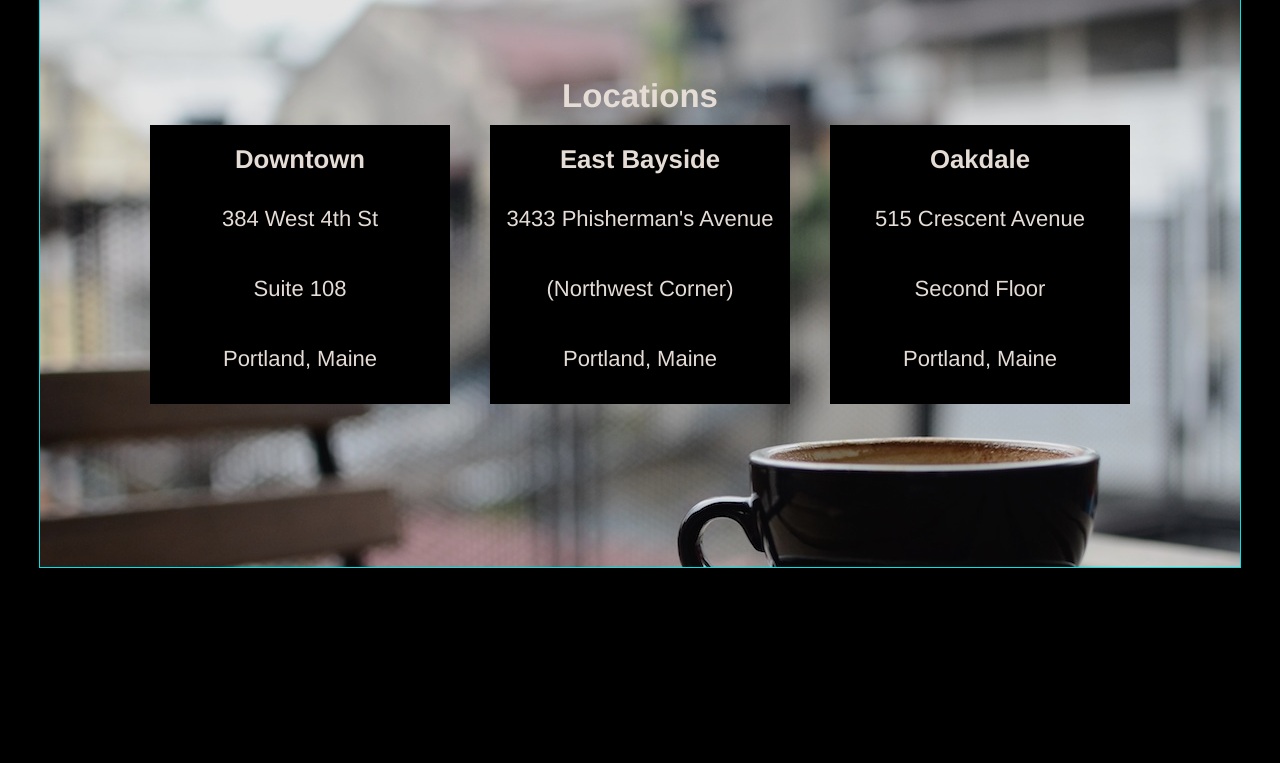
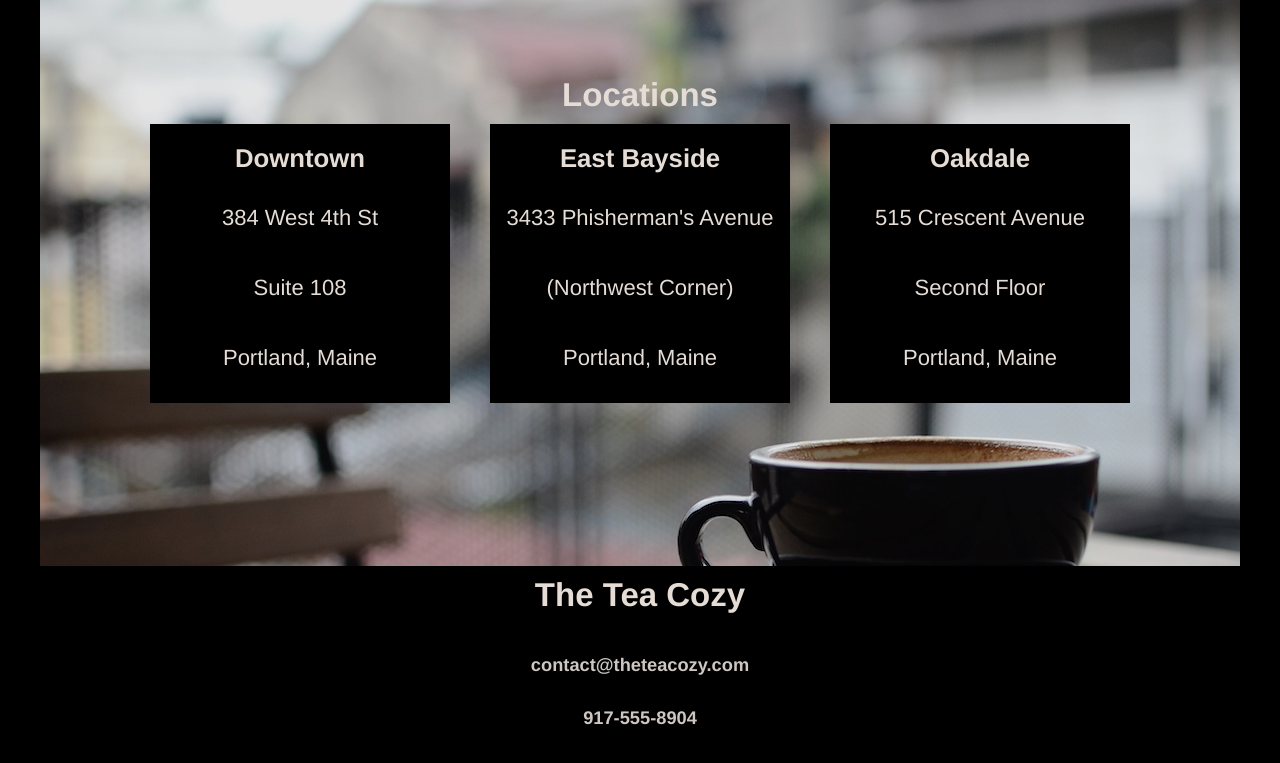
Before and after one commit to joshpetras/tea-cozy, a plain HTML site: page index.html in a window 1280 px wide. Shown: the part 877-1640 px from the top of the page. Before the commit the page ends 1445 px from the top, so only its background shows below. Drawn offline with Linux system fonts and the light colour scheme.

Commit message:
Add contact section HTML and css.

```diff
--- a/index.html
+++ b/index.html
@@ -68,10 +68,11 @@
       </div>
     </div>
   </div>
-  <div class="contact flex-container">
-
+  <div class="contact">
+    <h2>The Tea Cozy</h2>
+    <h5><a href="mailto:contact@theteacozy.com">contact@theteacozy.com</a></h5>
+    <h5><a href="tel:9175558904">917-555-8904</a></h5>
   </div>
-  <footer class="flex-container">
 
   </footer>
 </body>
--- a/resources/css/master.css
+++ b/resources/css/master.css
@@ -54,7 +54,6 @@ header nav span {
 /* main content section */
 
 .main {
-  border: 1px solid cyan;
   padding-top: 69px;
   width: 1200px;
   margin: auto;
@@ -94,3 +93,11 @@ header nav span {
   padding: 10px 0px;
   opacity: 1;
 }
+
+.contact {
+  height: 200px;
+}
+
+.contact a {
+  text-decoration: none;
+}
```
